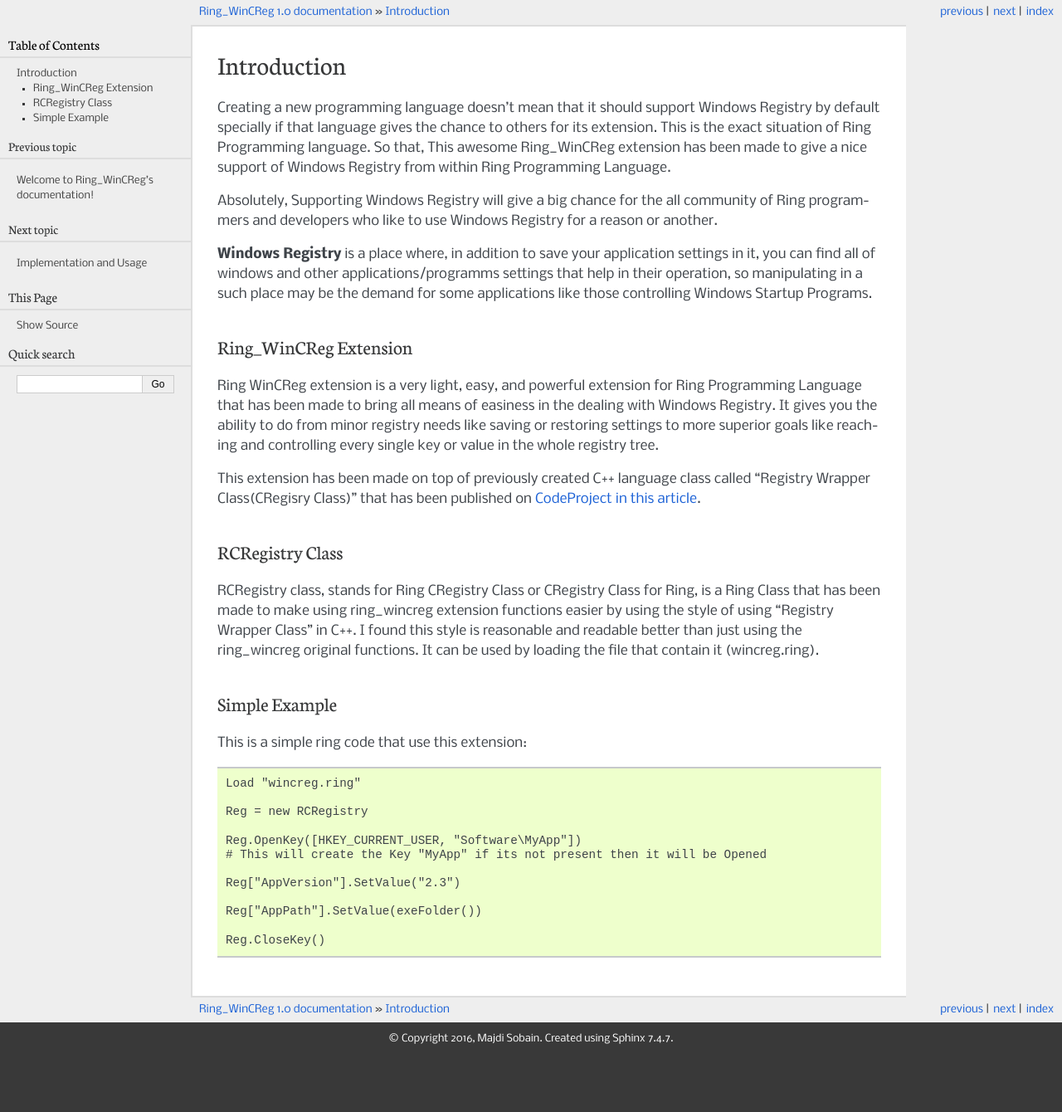
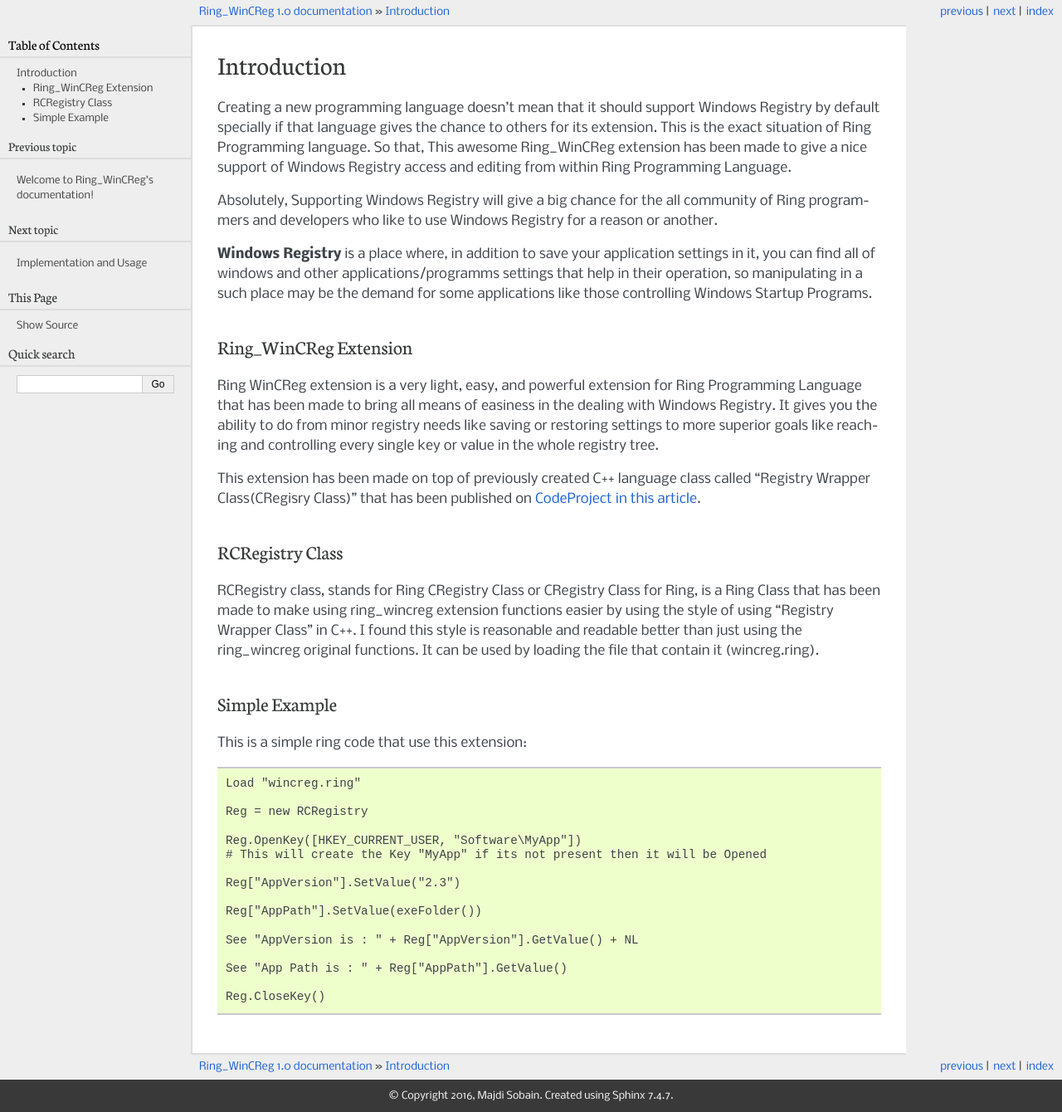
Before and after one commit to MajdiSobain/ring_wincreg, a Sphinx documentation site: the page built from docs/source/introduction.txt, in a window 1280 px wide. Shown: the whole page at 83% size. Built offline with Sphinx 7.4.7, drawn with Linux system fonts in a browser that asks for light colours; before the commit the page ends 1271 px from its top, so only the background shows below that.

Commit message:
Update Documentation

```diff
--- a/docs/source/introduction.txt
+++ b/docs/source/introduction.txt
@@ -5,7 +5,7 @@
 Introduction
 =============
 
-Creating a new programming language doesn't mean that it should support Windows Registry by default specially if that language gives the chance to others for its extension. This is the exact situation of Ring Programming language. So that, This awesome Ring_WinCReg extension has been made to give a nice support of Windows Registry from within Ring Programming Language.
+Creating a new programming language doesn't mean that it should support Windows Registry by default specially if that language gives the chance to others for its extension. This is the exact situation of Ring Programming language. So that, This awesome Ring_WinCReg extension has been made to give a nice support of Windows Registry access and editing from within Ring Programming Language.
 
 Absolutely, Supporting Windows Registry will give a big chance for the all community of Ring programmers and developers who like to use Windows Registry for a reason or another.
 
@@ -50,4 +50,8 @@
 
 	Reg["AppPath"].SetValue(exeFolder())
 
+	See "AppVersion is : " + Reg["AppVersion"].GetValue() + NL
+
+	See "App Path is : " + Reg["AppPath"].GetValue()
+
 	Reg.CloseKey()
```
Also changed, not shown: 5 other files.
